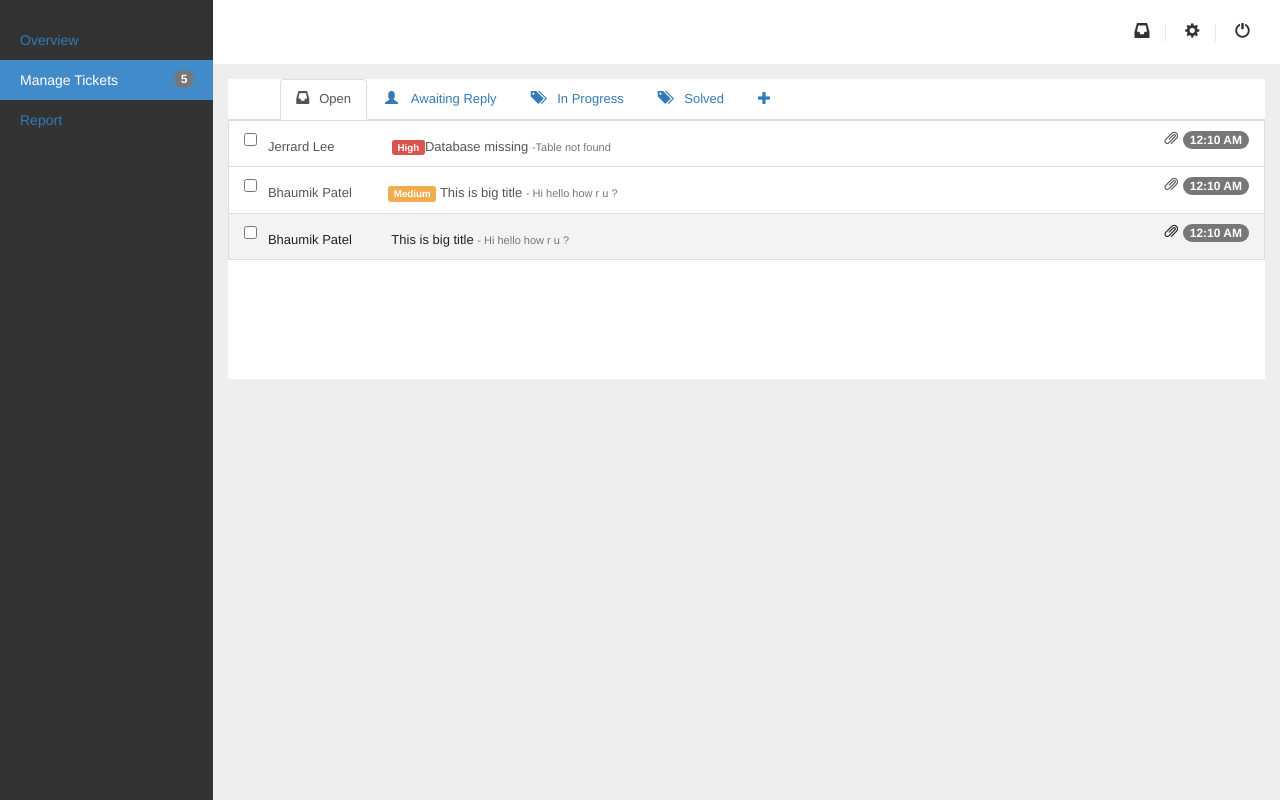
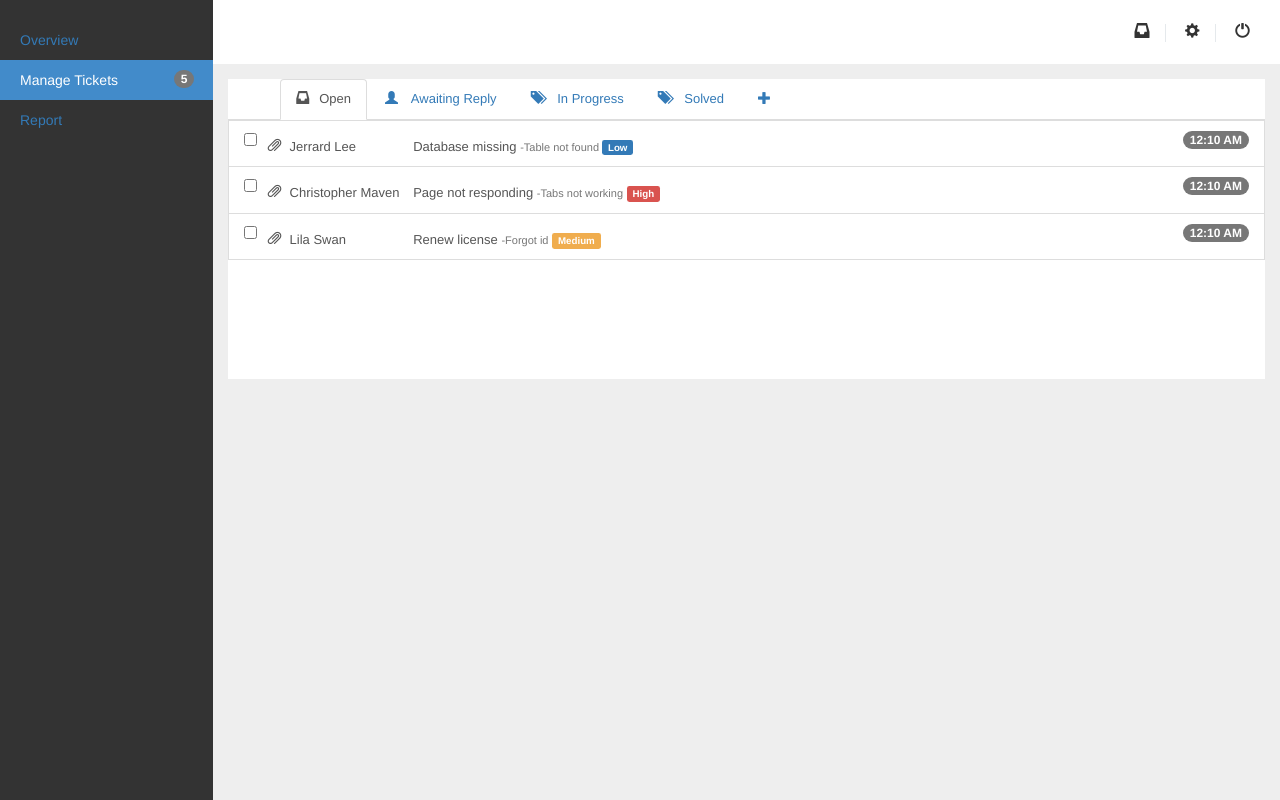
Before and after one commit to nicolehwa/helpdesk, a plain HTML site: page ManageTicket.html in a window 1280 px wide. Drawn offline with nearby package versions, Linux system fonts and the light colour scheme; a script that the page names is missing.

Commit message:
Updated label

```diff
--- a/ManageTicket.html
+++ b/ManageTicket.html
@@ -72,42 +72,36 @@
                 <div class="tab-pane fade in active" id="open">
                     <div class="list-group">
                         <a href="details.html" class="list-group-item">
-                            <div class="checkbox">
-                                <label>
-                                    <input type="checkbox">
-                                </label>
-                            </div>
-
-                            <span class="name" style="min-width: 120px;
-                                display: inline-block;">Jerrard Lee</span> <span class="label label-danger" style="min-width: 120px">High</span><span class="">Database missing</span>
-                            <span class="text-muted" style="font-size: 11px;">-Table not found </span> <span
-                                class="badge">12:10 AM</span> <span class="pull-right"><span class="glyphicon glyphicon-paperclip">
-                                </span></span></a>
-                                <a href="#" class="list-group-item">
-                                    <div class="checkbox">
-                                        <label>
-                                            <input type="checkbox">
-                                        </label>
-                                    </div>
-
-                                    <span class="name" style="min-width: 120px;
-                                        display: inline-block;">Bhaumik Patel</span><span class="label label-warning">Medium</span> <span class="">This is big title</span>
-                                    <span class="text-muted" style="font-size: 11px;">- Hi hello how r u ?</span> <span
-                                        class="badge">12:10 AM</span> <span class="pull-right"><span class="glyphicon glyphicon-paperclip">
-                                        </span></span></a>
-                                        <a href="#" class="list-group-item read">
-                                            <div class="checkbox">
-                                                <label>
-                                                    <input type="checkbox">
-                                                </label>
-                                            </div>
-
-                                            <span class="name" style="min-width: 120px;
-                                                display: inline-block;">Bhaumik Patel</span> <span class="">This is big title</span>
-                                            <span class="text-muted" style="font-size: 11px;">- Hi hello how r u ?</span> <span
-                                                class="badge">12:10 AM</span> <span class="pull-right"><span class="glyphicon glyphicon-paperclip">
-                                                </span></span></a>
-                    </div>
+                            <div class="checkbox"><label><input type="checkbox"></label></div>
+                            <span class="glyphicon glyphicon-paperclip"></span>
+                            <span class="name" style="min-width: 120px; display: inline-block;">Jerrard Lee</span>
+                            <span class="">Database missing</span>
+                            <span class="text-muted" style="font-size: 11px;">-Table not found </span>
+                            <span class="pull-right"></span>
+                            <span class="name" style="min-width: 120px; display: inline-block;"><span class="label label-primary">Low</span></span>
+                            <span class="badge">12:10 AM</span>
+                        </a>
+                        <a href="details.html" class="list-group-item">
+                            <div class="checkbox"><label><input type="checkbox"></label></div>
+                            <span class="glyphicon glyphicon-paperclip"></span>
+                            <span class="name" style="min-width: 120px; display: inline-block;">Christopher Maven</span>
+                            <span class="">Page not responding</span>
+                            <span class="text-muted" style="font-size: 11px;">-Tabs not working</span>
+                            <span class="pull-right"></span>
+                            <span class="name" style="min-width: 120px; display: inline-block;"><span class="label label-danger">High</span></span>
+                            <span class="badge">12:10 AM</span>
+                        </a>
+                        <a href="details.html" class="list-group-item">
+                            <div class="checkbox"><label><input type="checkbox"></label></div>
+                            <span class="glyphicon glyphicon-paperclip"></span>
+                            <span class="name" style="min-width: 120px; display: inline-block;">Lila Swan</span>
+                            <span class="">Renew license</span>
+                            <span class="text-muted" style="font-size: 11px;">-Forgot id</span>
+                            <span class="pull-right"></span>
+                            <span class="name" style="min-width: 120px; display: inline-block;"><span class="label label-warning">Medium</span></span>
+                            <span class="badge">12:10 AM</span>
+                        </a>
+                     </div>
                 </div>
                 <div class="tab-pane fade in" id="awaiting">
                     <div class="list-group">
```
